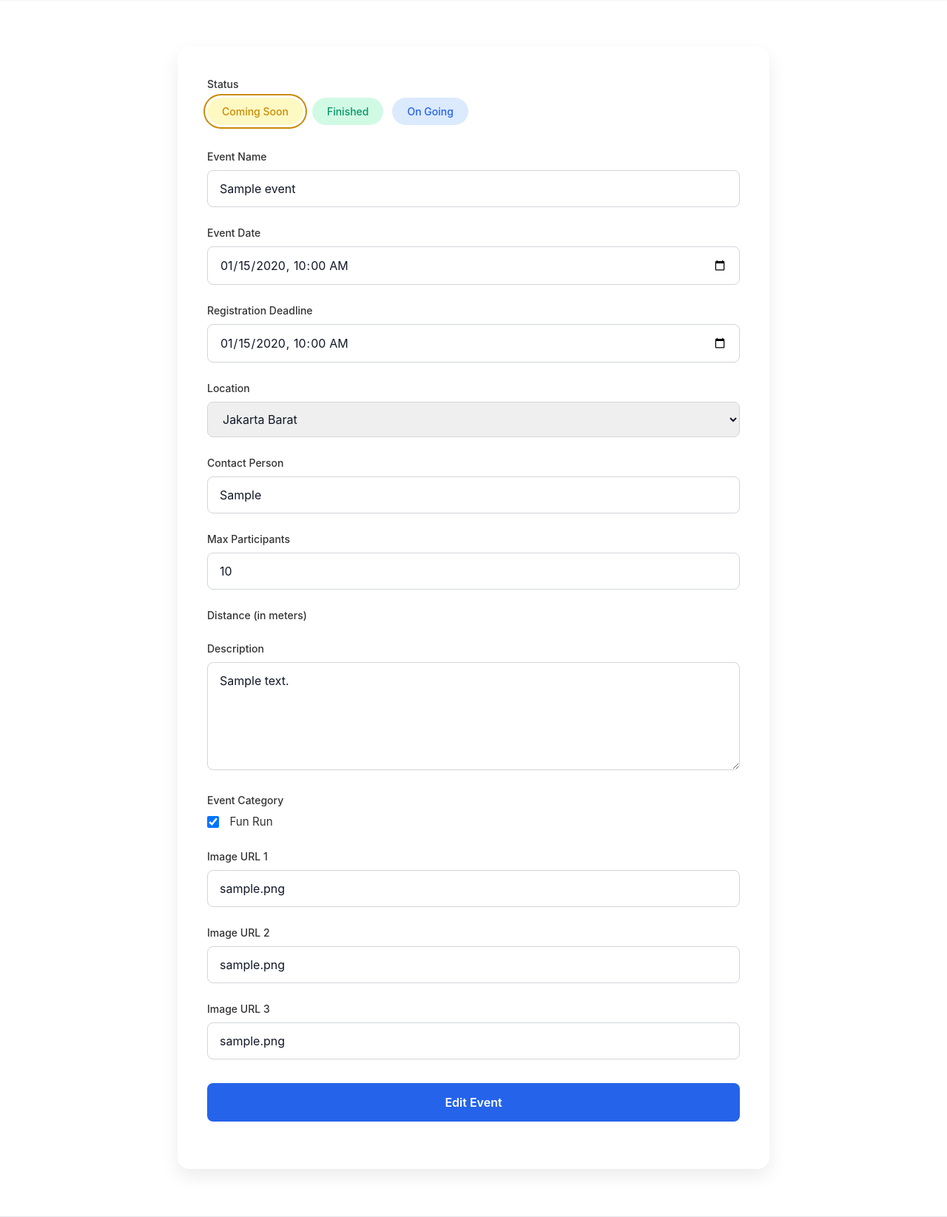
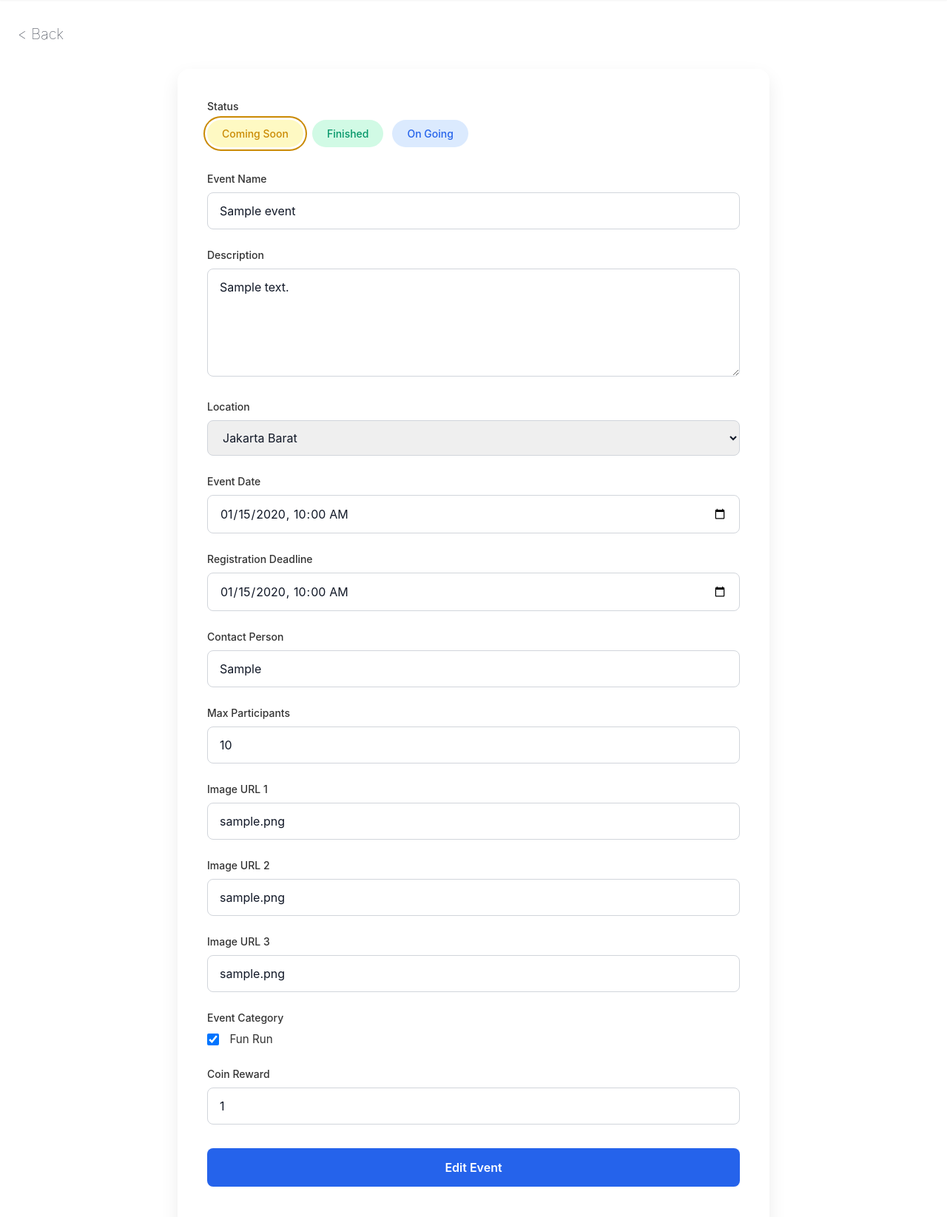
Before and after one commit to pbp-kelompok-e8/spot-runner, a Django app: page /event/event/00000000-0000-0000-0000-000000000001/edit in a window 1280 px wide. Shown: the part 65-1710 px from the top of the page at 74% size. Run offline with Django 5.2, Linux system fonts and the light colour scheme; tables that the repository leaves empty hold one stand-in row (values such as "Sample post"); some libraries are stand-ins or nearby versions.

Commit message:
add html file

```diff
--- a/apps/event/templates/create_event.html
+++ b/apps/event/templates/create_event.html
@@ -14,9 +14,7 @@
 
 <main class="event-form-body mt-16">
     <div>
-        <a class="back-btn">
-                &lt Back
-        </a>
+        <a class="back-btn">&lt Back</a>
     </div>
     <div class="form-container">
         <form method="POST">
--- a/apps/event/templates/edit_event.html
+++ b/apps/event/templates/edit_event.html
@@ -11,12 +11,14 @@
 
 {% block content %}
 {% include 'navbar.html' %}
+
 <main class="event-form-body mt-16">
+    <div>
+        <a class="back-btn">&lt Back</a>
+    </div>
     <div class="form-container">
-
         <form method="POST">
             {% csrf_token %}
-
             <div class="form-group">
                 <label for="status-coming">Status</label>
                 <div class="status-selector">
@@ -40,6 +42,16 @@
             </div>
 
             <div class="form-group">
+                <label for="{{ form.description.id_for_label }}">Description</label>
+                {{ form.description }}
+            </div>
+
+            <div class="form-group">
+                <label for="{{ form.location.id_for_label }}">Location</label>
+                {{ form.location }}
+            </div>
+
+            <div class="form-group">
                 <label for="{{ form.event_date.id_for_label }}">Event Date</label>
                 {{ form.event_date }}
             </div>
@@ -50,11 +62,6 @@
             </div>
 
             <div class="form-group">
-                <label for="{{ form.location.id_for_label }}">Location</label>
-                {{ form.location.as_widget }}
-            </div>
-
-            <div class="form-group">
                 <label for="{{ form.contact.id_for_label }}">Contact Person</label>
                 {{ form.contact }}
             </div>
@@ -62,23 +69,6 @@
             <div class="form-group">
                 <label for="{{ form.capacity.id_for_label }}">Max Participants</label>
                 {{ form.capacity }}
-            </div>
-
-            <div class="form-group">
-                <label for="{{ form.distance.id_for_label }}">Distance (in meters)</label>
-                {{ form.distance }}
-            </div>
-
-            <div class="form-group">
-                <label for="{{ form.description.id_for_label }}">Description</label>
-                {{ form.description }}
-            </div>
-
-            <div class="form-group">
-                <label>Event Category</label>
-                <div class="checkbox-group">
-                    {{ form.event_category }}
-                </div>
             </div>
 
             <div class="form-group">
@@ -94,10 +84,24 @@
                 {{ form.image3 }}
             </div>
 
+            <div class="form-group">
+                <label>Event Category</label>
+                <div class="checkbox-group">
+                    {{ form.event_category }}
+                </div>
+                {% for error in form.event_category.errors %}
+                    <p style="color: red; font-size: 0.8rem; margin-top: 4px;">{{ error }}</p>
+                {% endfor %}
+            </div>
+
+            <div class="form-group">
+                <label for="{{ form.coin.id_for_label }}">Coin Reward</label>
+                {{ form.coin }}
+            </div>
 
             <div class="form-group" style="margin-top: 2rem;">
                 <button type="submit" class="submit-btn">
-                        Edit Event
+                    Edit Event
                 </button>
             </div>
 
@@ -105,100 +109,5 @@
     </div>
 </main>
 
-
-<!-- <form method="POST">
-    {% csrf_token %}
-    <p>
-        <label for="event_status">Status:</label><br>
-        <select id="event_status" name="event_status" required>
-            <option value="coming_soon" selected>Coming Soon</option>
-            <option value="on_going">On Going</option>
-            <option value="finished">Finished</option>
-        </select>
-    </p>
-
-    <p>
-        <label for="name">Event Name:</label><br>
-        <input type="text" id="name" name="name" maxlength="255" required>
-    </p>
-
-    <p>
-        <label for="event_date">Event Date:</label><br>
-        <input type="datetime-local" id="event_date" name="event_date" required>
-    </p>
-
-    <p>
-        <label for="regist_deadline">Registration Deadline:</label><br>
-        <input type="datetime-local" id="regist_deadline" name="regist_deadline" required>
-    </p>
-
-    <p>
-        <label for="location">Location:</label><br>
-        <select id="location" name="location" required>
-            <option value="" disabled selected>Select a location</option>
-            <option value="jakarta_barat">Jakarta Barat</option>
-            <option value="jakarta_pusat">Jakarta Pusat</option>
-            <option value="jakarta_selatan">Jakarta Selatan</option>
-            <option value="jakarta_timur">Jakarta Timur</option>
-            <option value="jakarta_utara">Jakarta Utara</option>
-            <option value="bekasi">Bekasi</option>
-            <option value="bogor">Bogor</option>
-            <option value="depok">Depok</option>
-            <option value="tangerang">Tangerang</option>
-        </select>
-    </p>
-
-    <p>
-        <label for="contact">Contact Person:</label><br>
-        <input type="tel" id="contact" name="contact" maxlength="20" required>
-    </p>
-
-    <p>
-        <label for="capacity">Max Participants:</label><br>
-        <input type="number" id="capacity" name="capacity" min="0" value="0">
-    </p>
-
-    <p>
-        <label for="description">Description:</label><br>
-        <textarea id="description" name="description" rows="5" cols="40" required></textarea>
-    </p>
-
-    <p>
-        <label for="image">Image URL 1:</label><br>
-        <input type="url" id="image" name="image" placeholder="https://example.com/image.png">
-    </p>
-    <p>
-        <label for="image2">Image URL 2:</label><br>
-        <input type="url" id="image2" name="image2" placeholder="https://example.com/image.png">
-    </p>
-    <p>
-        <label for="image3">Image URL 3:</label><br>
-        <input type="url" id="image3" name="image3" placeholder="https://example.com/image.png">
-    </p>
-
-    <p>
-        <label>Event Category:</label><br>
-
-        <input type="checkbox" id="cat1" name="event_category" value="1">
-        <label for="cat1">Fun Run</label><br>
-
-        <input type="checkbox" id="cat2" name="event_category" value="2">
-        <label for="cat2">5K</label><br>
-
-        <input type="checkbox" id="cat3" name="event_category" value="3">
-        <label for="cat3">10K</label><br>
-
-        <input type="checkbox" id="cat4" name="event_category" value="4">
-        <label for="cat4">Half Marathon</label><br>
-
-        <input type="checkbox" id="cat5" name="event_category" value="5">
-        <label for="cat5">Full Marathon</label><br>
-    </p>
-
-    <br>
-    <button type="submit">Submit Event</button>
-
-</form> -->
-
 {% include 'footer.html' %}
 {% endblock content %}
```
